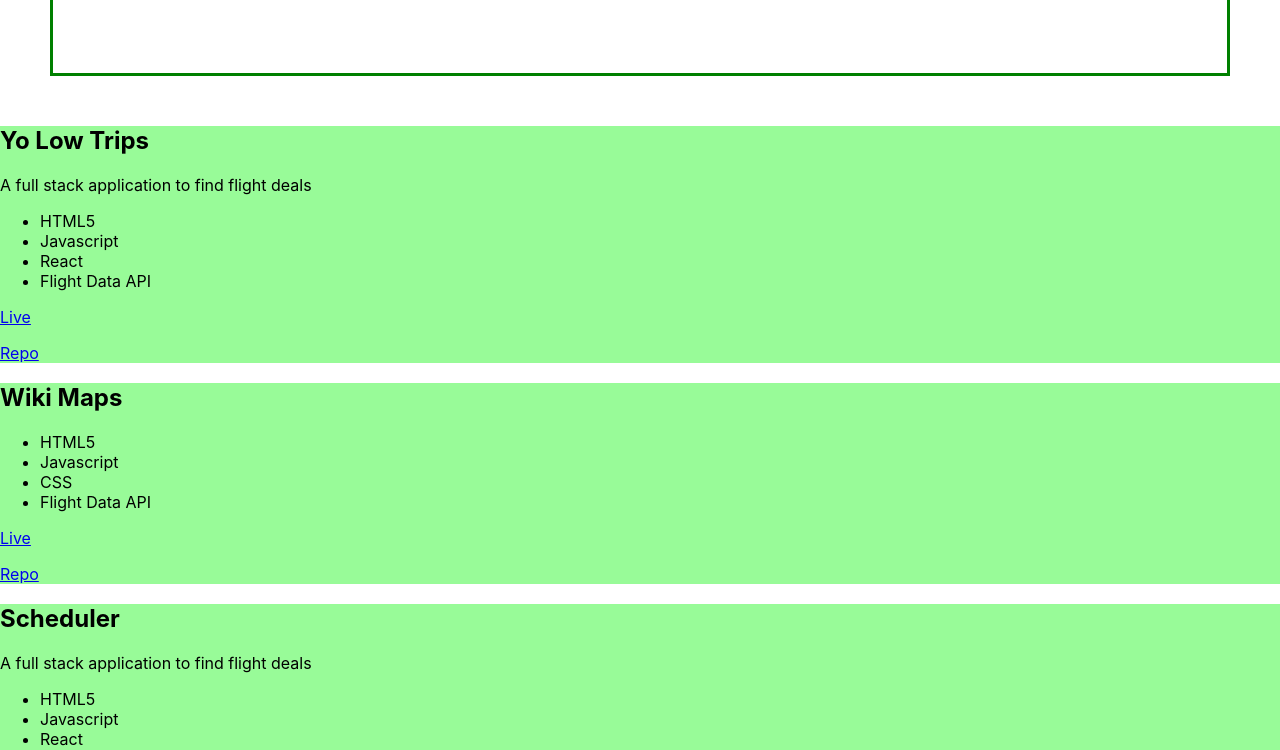
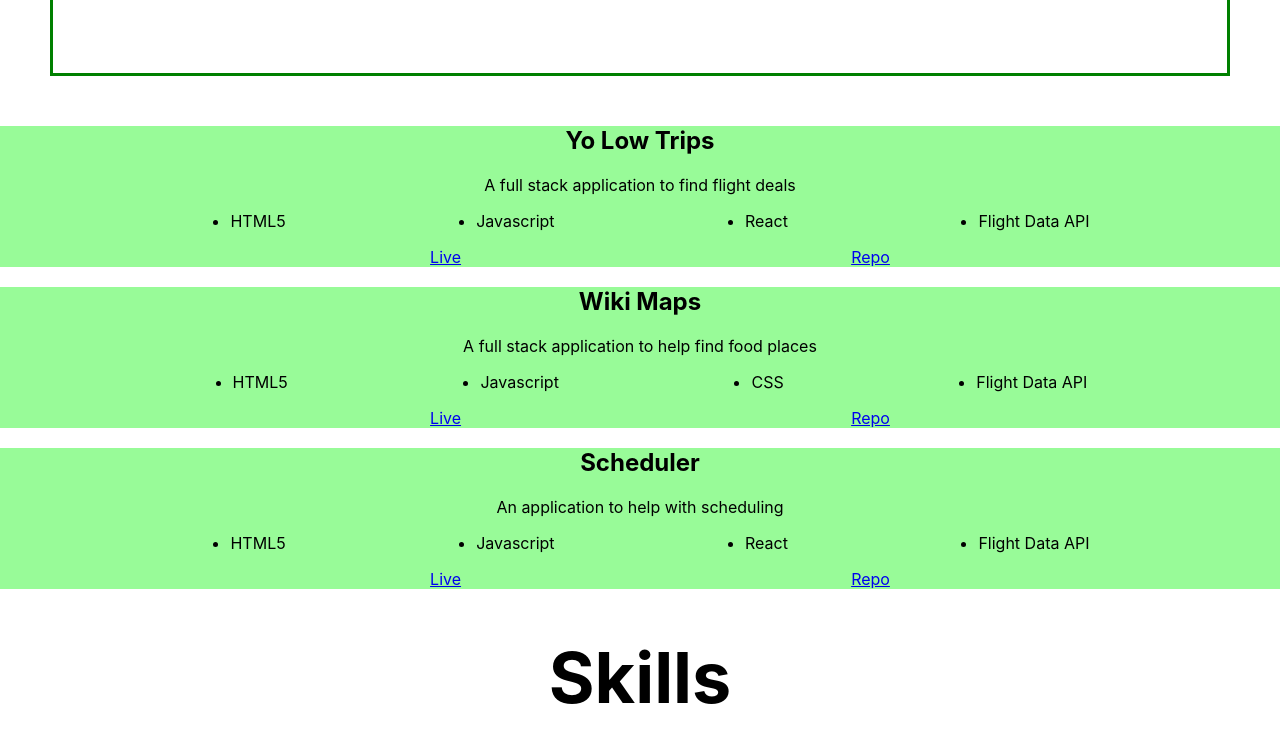
Before and after one commit to Charlesdigital/Portfolio_1, a React (Create React App) app: page / in a window 1280 px wide. Shown: the part 1260-2010 px from the top of the page. Built offline with nearby package versions, Linux system fonts and the light colour scheme.

Commit message:
center stylings on projects

```diff
--- a/src/components/Projects/projects.css
+++ b/src/components/Projects/projects.css
@@ -1,7 +1,19 @@
-
+.links {
+    display: flex;
+    justify-content: space-evenly;
+}
 
 .projectContainer {
     background-color:palegreen;
     align-items: center;
 
 }
+
+.technologies {
+    display: flex;
+    justify-content: space-evenly;
+}
+
+.text {
+text-align: center;
+}
--- a/src/components/Projects/projects.jsx
+++ b/src/components/Projects/projects.jsx
@@ -1,63 +1,66 @@
 import "./projects.css";
 
-
 function Projects() {
-
   return (
     <section className="projects">
       <div className="projectContainer">
-    <h1>Yo Low Trips</h1>
-    <p> A full stack application to find flight deals</p>
-    <ul>
+        <h1 className="text">Yo Low Trips</h1>
+        <p className="text"> A full stack application to find flight deals</p>
+        <ul className="technologies">
           <li>HTML5</li>
           <li>Javascript</li>
           <li>React</li>
           <li>Flight Data API</li>
         </ul>
-   <a href="https://hotartistapp.netlify.app/" target="_blank">Live</a>
-   <ul>
-   </ul>
-   <a href="https://github.com/Charlesdigital/Yo-Low-Trips" target="_blank">Repo</a>
-   <ul>
+        <ul className="links">
+          <a href="https://hotartistapp.netlify.app/" target="_blank">
+            Live
+          </a>
+          <a
+            href="https://github.com/Charlesdigital/Yo-Low-Trips"
+            target="_blank"
+          >
+            Repo
+          </a>
         </ul>
       </div>
 
       <div className="projectContainer">
-    <h1>Wiki Maps</h1>
-    <p> </p>
-    <ul>
+        <h1 className="text">Wiki Maps</h1>
+        <p className="text"> A full stack application to help find food places </p>
+        <ul className="technologies">
           <li>HTML5</li>
           <li>Javascript</li>
           <li>CSS</li>
           <li>Flight Data API</li>
         </ul>
-   <a href="https://hotartistapp.netlify.app/" target="_blank">Live</a>
-   <ul>
-   </ul>
+        <ul className="links">
+          <a href="https://hotartistapp.netlify.app/" target="_blank">
+            Live
+          </a>
           <a href="https://github.com/araff-16/Wiki-Maps/tree/master">Repo</a>
-   <ul>
         </ul>
       </div>
+
       <div className="projectContainer">
-    <h1>Scheduler</h1>
-    <p> A full stack application to find flight deals</p>
-    <ul>
+        <h1 className="text">Scheduler</h1>
+        <p className="text"> An application to help with scheduling</p>
+        <ul className="technologies">
           <li>HTML5</li>
           <li>Javascript</li>
           <li>React</li>
           <li>Flight Data API</li>
         </ul>
-   <a href="https://hotartistapp.netlify.app/" target="_blank">Live</a>
-   <ul>
-   </ul>
-   <a href="https://github.com/Charlesdigital/scheduler" target="_blank">Repo</a>
-   <ul>
+        <ul className="links">
+        <a href="https://hotartistapp.netlify.app/" target="_blank">
+          Live
+        </a>
+        <a href="https://github.com/Charlesdigital/scheduler" target="_blank">
+          Repo
+        </a>
         </ul>
       </div>
-
-
-
     </section>
-    )
+  );
 }
-  export default Projects
+export default Projects;
```
Lines whose indentation alone changed are shown as unchanged.
